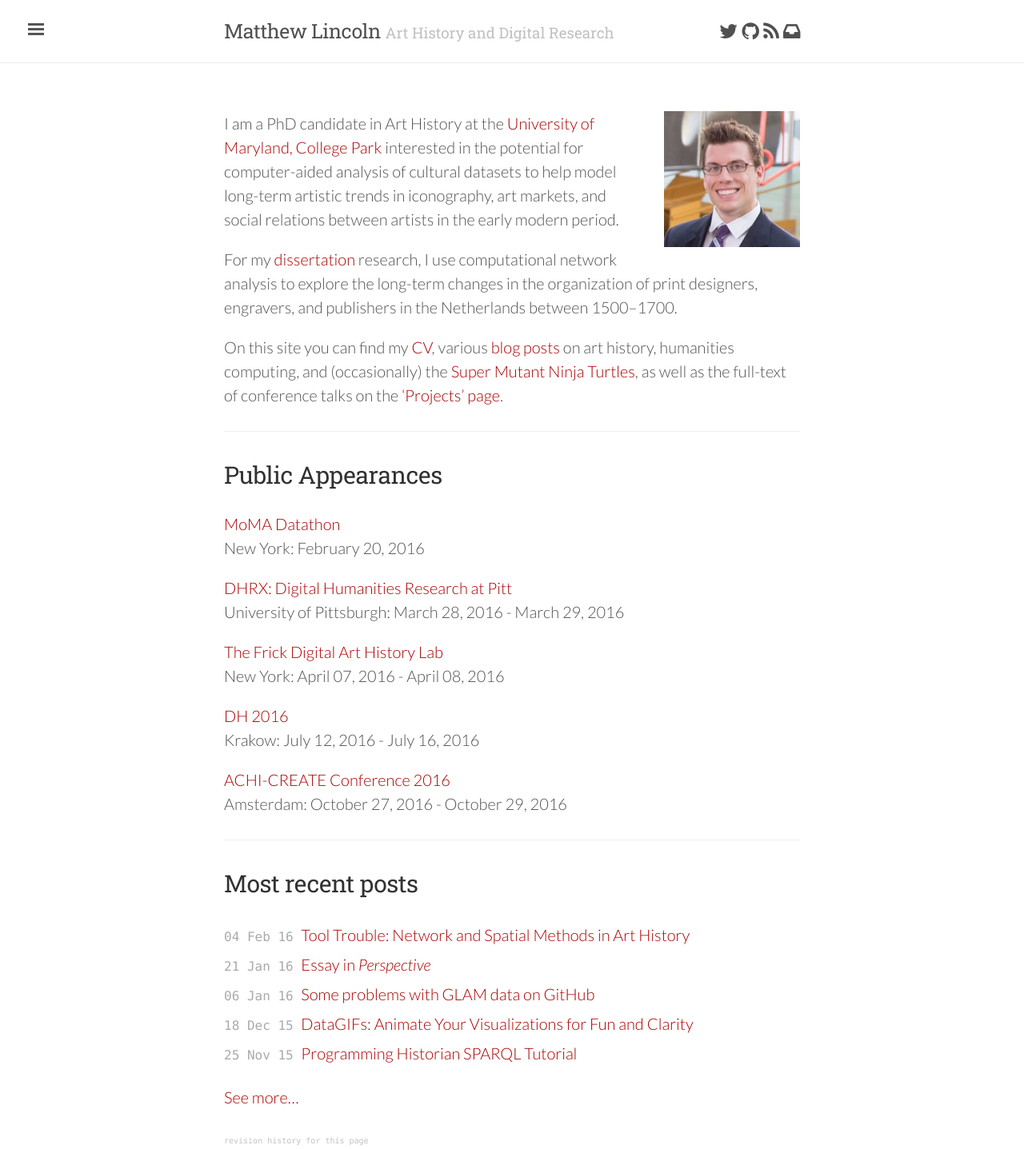
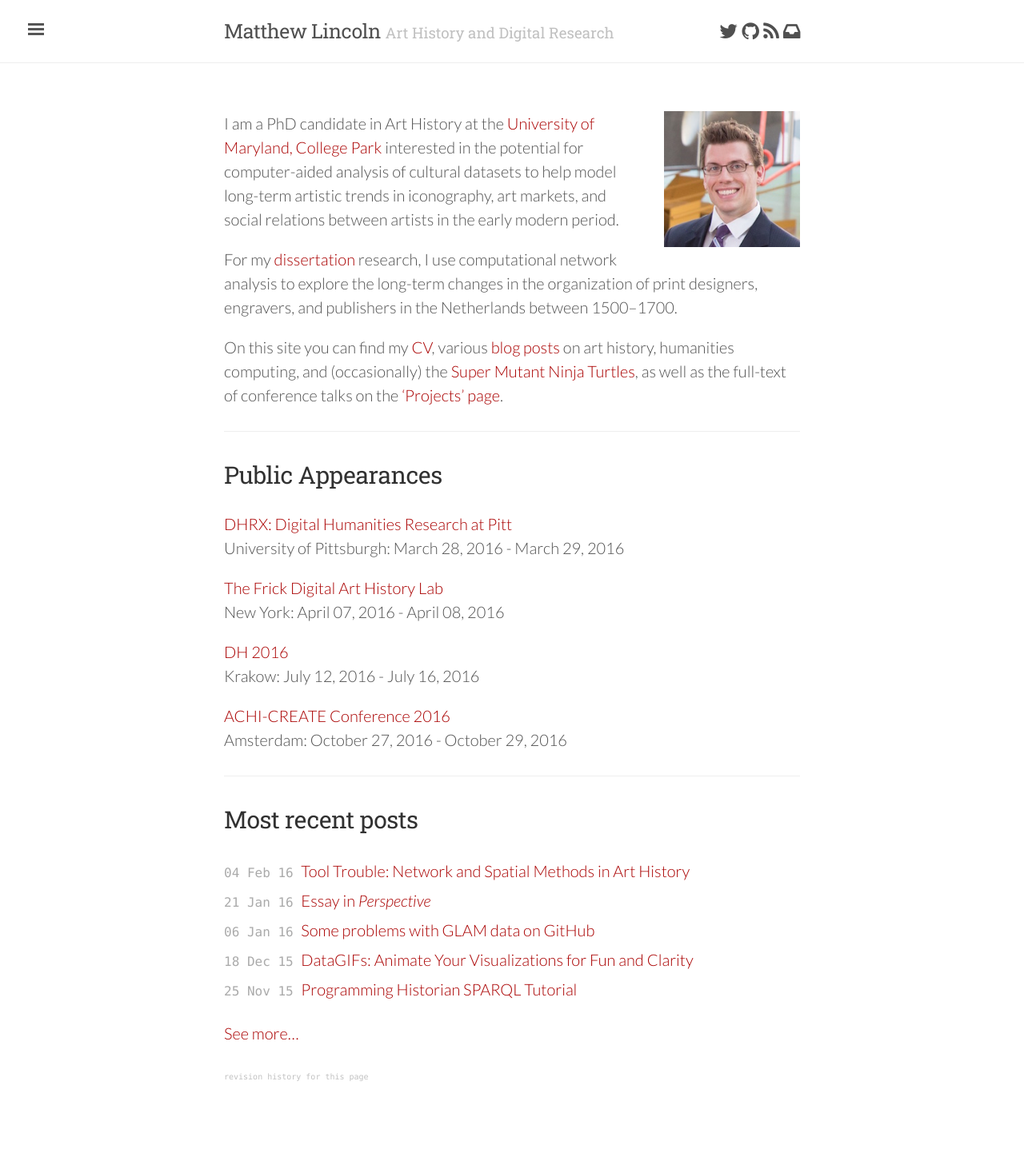
Before and after one commit to mdlincoln/mdlincoln.github.io, a Jekyll site: the page built from index.md, in a window 1280 px wide. Shown: the whole page at 80% size. Built offline with Jekyll 4.4.1, drawn with Linux system fonts in a browser that asks for light colours; nearby versions of some CDN libraries; after the commit the page ends 1357 px from its top, so only the background shows below that.

Commit message:
datathon done

```diff
--- a/_data/travel.yaml
+++ b/_data/travel.yaml
@@ -8,10 +8,6 @@
   url: http://www.frick.org/research/DAHL
   datestart: 2016-04-07 00:00:00 -0500
   dateend: 2016-04-08 00:00:00 -0500
-- venue: MoMA Datathon
-  location: New York
-  url: http://www.moma.org/calendar/events/1793?locale=ko
-  datestart: 2016-02-20 00:00:00 -0500
 - venue: DH 2016
   location: Krakow
   url: http://dh2016.adho.org/
```
